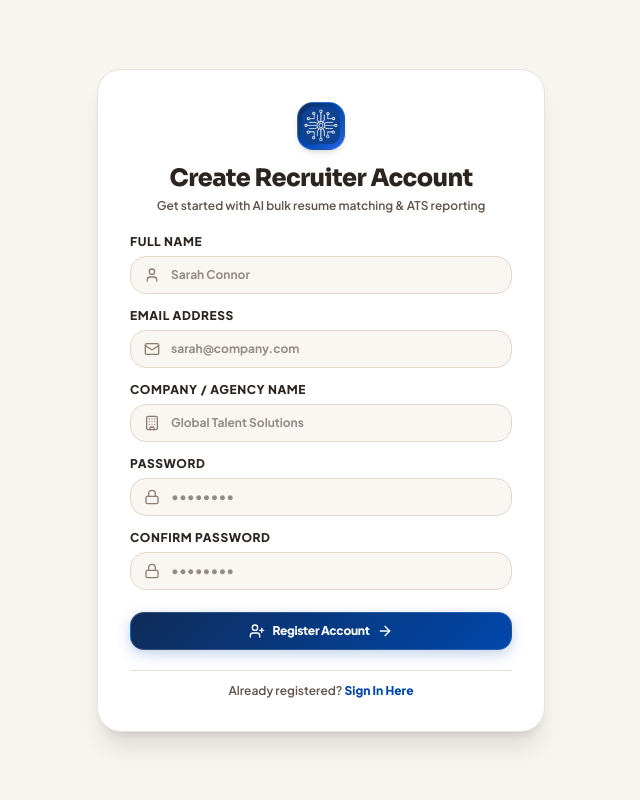
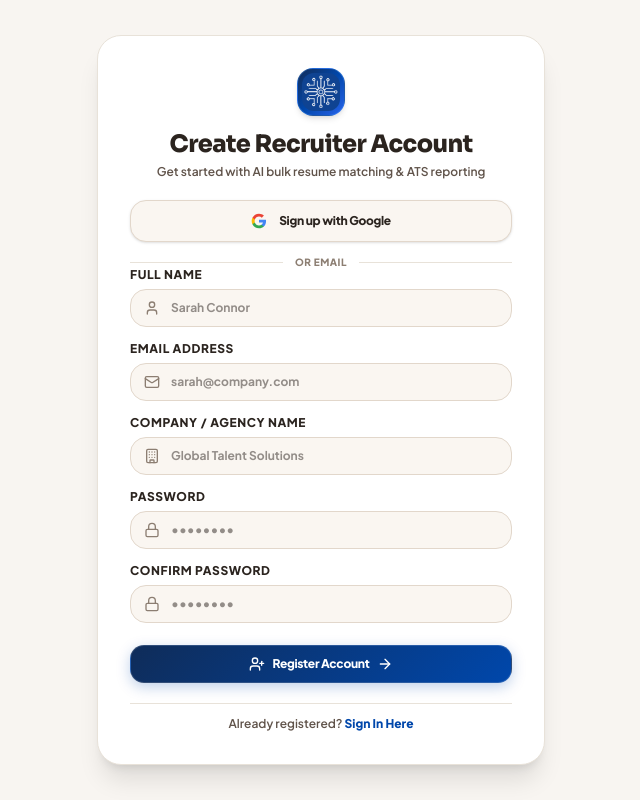
Before and after one commit to jitendarendla/AI_Resume_Analyzer, a Next.js app in the folder frontend/: page /register in a window 1280 px wide. Shown: the whole page, without its empty margins (319-959 px from the left). Built offline with nearby package versions, Linux system fonts and the light colour scheme; no server answers.

Commit message:
Integrate Firebase Google Account Authentication alongside native JWT Authentication system

```diff
--- a/frontend/package.json
+++ b/frontend/package.json
@@ -11,6 +11,7 @@
   "dependencies": {
     "axios": "^1.18.1",
     "clsx": "^2.1.1",
+    "firebase": "^12.17.0",
     "framer-motion": "^12.42.2",
     "lucide-react": "^1.25.0",
     "next": "16.2.10",
--- a/frontend/src/app/login/page.tsx
+++ b/frontend/src/app/login/page.tsx
@@ -5,15 +5,16 @@ import Link from 'next/link';
 import { useRouter } from 'next/navigation';
 import { useAuth } from '@/context/AuthContext';
 import { api } from '@/lib/api';
-import { Mail, Lock, LogIn, AlertCircle, ArrowRight, ShieldCheck } from 'lucide-react';
+import { Mail, Lock, LogIn, AlertCircle, ArrowRight } from 'lucide-react';
 
 export default function LoginPage() {
   const [email, setEmail] = useState('');
   const [password, setPassword] = useState('');
   const [error, setError] = useState('');
   const [loading, setLoading] = useState(false);
+  const [googleLoading, setGoogleLoading] = useState(false);
 
-  const { loginUser } = useAuth();
+  const { loginUser, loginWithGoogle } = useAuth();
   const router = useRouter();
 
   const handleSubmit = async (e: React.FormEvent) => {
@@ -39,6 +40,19 @@ export default function LoginPage() {
     }
   };
 
+  const handleGoogleSignIn = async () => {
+    setError('');
+    setGoogleLoading(true);
+
+    try {
+      await loginWithGoogle();
+    } catch (err: any) {
+      setError(err.message || 'Google sign in failed. Please try again.');
+    } finally {
+      setGoogleLoading(false);
+    }
+  };
+
   return (
     <div className="min-h-screen bg-[#F8F5F1] text-[#2B241F] flex flex-col items-center justify-center p-4 sm:p-6 font-sans relative overflow-hidden">
       <div className="w-full max-w-md p-6 sm:p-8 rounded-3xl bg-white shadow-xl space-y-6 relative z-10 border border-[#E8E2D9]">
@@ -51,7 +65,7 @@ export default function LoginPage() {
           </Link>
           <div>
             <h1 className="text-xl sm:text-2xl font-black text-[#2B241F]">Recruiter Sign In</h1>
-            <p className="text-xs font-semibold text-[#60534A] mt-1">Enter your credentials to access your candidate dashboard</p>
+            <p className="text-xs font-semibold text-[#60534A] mt-1">Access your bulk resume evaluation dashboard</p>
           </div>
         </div>
 
@@ -61,6 +75,46 @@ export default function LoginPage() {
             <span>{error}</span>
           </div>
         )}
+
+        {/* Google Sign In Button */}
+        <button
+          type="button"
+          onClick={handleGoogleSignIn}
+          disabled={googleLoading || loading}
+          className="w-full border border-[#E2D7CB] bg-[#FAF6F1] hover:bg-[#EFE7DE] text-[#2B241F] font-bold text-xs rounded-2xl py-3 px-4 flex items-center justify-center gap-3 transition-all cursor-pointer shadow-sm hover:shadow-md disabled:opacity-50"
+        >
+          {googleLoading ? (
+            <div className="w-4 h-4 border-2 border-[#0F2C59] border-t-transparent rounded-full animate-spin" />
+          ) : (
+            <svg className="w-4 h-4 shrink-0" viewBox="0 0 24 24">
+              <path
+                fill="#4285F4"
+                d="M22.56 12.25c0-.78-.07-1.53-.2-2.25H12v4.26h5.92c-.26 1.37-1.04 2.53-2.21 3.31v2.77h3.57c2.08-1.92 3.28-4.74 3.28-8.09z"
+              />
+              <path
+                fill="#34A853"
+                d="M12 23c2.97 0 5.46-.98 7.28-2.66l-3.57-2.77c-.98.66-2.23 1.06-3.71 1.06-2.86 0-5.29-1.93-6.16-4.53H2.18v2.84C3.99 20.53 7.7 23 12 23z"
+              />
+              <path
+                fill="#FBBC05"
+                d="M5.84 14.09c-.22-.66-.35-1.36-.35-2.09s.13-1.43.35-2.09V7.06H2.18C1.43 8.55 1 10.22 1 12s.43 3.45 1.18 4.94l2.85-2.22.81-.63z"
+              />
+              <path
+                fill="#EA4335"
+                d="M12 5.38c1.62 0 3.06.56 4.21 1.64l3.15-3.15C17.45 2.09 14.97 1 12 1 7.7 1 3.99 3.47 2.18 7.06l3.66 2.84c.87-2.6 3.3-4.52 6.16-4.52z"
+              />
+            </svg>
+          )}
+          <span className="font-extrabold">Sign in with Google</span>
+        </button>
+
+        {/* Divider */}
+        <div className="relative flex items-center justify-center my-2">
+          <div className="border-t border-[#E8E2D9] w-full" />
+          <span className="bg-white px-3 text-[10px] font-black text-[#8C7E72] uppercase tracking-wider absolute">
+            or email
+          </span>
+        </div>
 
         <form onSubmit={handleSubmit} className="space-y-4">
           <div>
@@ -104,7 +158,7 @@ export default function LoginPage() {
 
           <button
             type="submit"
-            disabled={loading}
+            disabled={loading || googleLoading}
             className="sleek-btn-primary w-full text-xs font-black py-3.5 cursor-pointer disabled:opacity-50 mt-2 shadow-lg"
           >
             {loading ? (
--- a/frontend/src/app/register/page.tsx
+++ b/frontend/src/app/register/page.tsx
@@ -3,6 +3,7 @@
 import React, { useState } from 'react';
 import Link from 'next/link';
 import { useRouter } from 'next/navigation';
+import { useAuth } from '@/context/AuthContext';
 import { api } from '@/lib/api';
 import { User, Mail, Building, Lock, UserPlus, AlertCircle, ArrowRight, CheckCircle2 } from 'lucide-react';
 
@@ -15,7 +16,9 @@ export default function RegisterPage() {
   const [error, setError] = useState('');
   const [success, setSuccess] = useState('');
   const [loading, setLoading] = useState(false);
+  const [googleLoading, setGoogleLoading] = useState(false);
 
+  const { loginWithGoogle } = useAuth();
   const router = useRouter();
 
   const handleSubmit = async (e: React.FormEvent) => {
@@ -54,6 +57,19 @@ export default function RegisterPage() {
     }
   };
 
+  const handleGoogleSignIn = async () => {
+    setError('');
+    setGoogleLoading(true);
+
+    try {
+      await loginWithGoogle();
+    } catch (err: any) {
+      setError(err.message || 'Google sign in failed. Please try again.');
+    } finally {
+      setGoogleLoading(false);
+    }
+  };
+
   return (
     <div className="min-h-screen bg-[#F8F5F1] text-[#2B241F] flex flex-col items-center justify-center p-4 sm:p-6 font-sans relative overflow-hidden">
       <div className="w-full max-w-md p-6 sm:p-8 rounded-3xl bg-white shadow-xl space-y-5 relative z-10 border border-[#E8E2D9]">
@@ -83,6 +99,46 @@ export default function RegisterPage() {
             <span>{success}</span>
           </div>
         )}
+
+        {/* Google Sign Up Button */}
+        <button
+          type="button"
+          onClick={handleGoogleSignIn}
+          disabled={googleLoading || loading}
+          className="w-full border border-[#E2D7CB] bg-[#FAF6F1] hover:bg-[#EFE7DE] text-[#2B241F] font-bold text-xs rounded-2xl py-3 px-4 flex items-center justify-center gap-3 transition-all cursor-pointer shadow-sm hover:shadow-md disabled:opacity-50"
+        >
+          {googleLoading ? (
+            <div className="w-4 h-4 border-2 border-[#0F2C59] border-t-transparent rounded-full animate-spin" />
+          ) : (
+            <svg className="w-4 h-4 shrink-0" viewBox="0 0 24 24">
+              <path
+                fill="#4285F4"
+                d="M22.56 12.25c0-.78-.07-1.53-.2-2.25H12v4.26h5.92c-.26 1.37-1.04 2.53-2.21 3.31v2.77h3.57c2.08-1.92 3.28-4.74 3.28-8.09z"
+              />
+              <path
+                fill="#34A853"
+                d="M12 23c2.97 0 5.46-.98 7.28-2.66l-3.57-2.77c-.98.66-2.23 1.06-3.71 1.06-2.86 0-5.29-1.93-6.16-4.53H2.18v2.84C3.99 20.53 7.7 23 12 23z"
+              />
+              <path
+                fill="#FBBC05"
+                d="M5.84 14.09c-.22-.66-.35-1.36-.35-2.09s.13-1.43.35-2.09V7.06H2.18C1.43 8.55 1 10.22 1 12s.43 3.45 1.18 4.94l2.85-2.22.81-.63z"
+              />
+              <path
+                fill="#EA4335"
+                d="M12 5.38c1.62 0 3.06.56 4.21 1.64l3.15-3.15C17.45 2.09 14.97 1 12 1 7.7 1 3.99 3.47 2.18 7.06l3.66 2.84c.87-2.6 3.3-4.52 6.16-4.52z"
+              />
+            </svg>
+          )}
+          <span className="font-extrabold">Sign up with Google</span>
+        </button>
+
+        {/* Divider */}
+        <div className="relative flex items-center justify-center my-1">
+          <div className="border-t border-[#E8E2D9] w-full" />
+          <span className="bg-white px-3 text-[10px] font-black text-[#8C7E72] uppercase tracking-wider absolute">
+            or email
+          </span>
+        </div>
 
         <form onSubmit={handleSubmit} className="space-y-3.5">
           <div>
@@ -171,7 +227,7 @@ export default function RegisterPage() {
 
           <button
             type="submit"
-            disabled={loading}
+            disabled={loading || googleLoading}
             className="sleek-btn-primary w-full text-xs font-black py-3.5 cursor-pointer disabled:opacity-50 mt-2 shadow-lg"
           >
             {loading ? (
--- a/frontend/src/context/AuthContext.tsx
+++ b/frontend/src/context/AuthContext.tsx
@@ -3,6 +3,8 @@
 import React, { createContext, useContext, useState, useEffect } from 'react';
 import { api } from '@/lib/api';
 import { useRouter, usePathname } from 'next/navigation';
+import { signInWithPopup } from 'firebase/auth';
+import { auth, googleProvider } from '@/lib/firebase';
 
 interface RecruiterUser {
   id: string;
@@ -19,6 +21,7 @@ interface AuthContextType {
   user: RecruiterUser | null;
   token: string | null;
   loginUser: (tokenData: any) => void;
+  loginWithGoogle: () => Promise<any>;
   logoutUser: () => void;
   isLoading: boolean;
 }
@@ -27,6 +30,7 @@ const AuthContext = createContext<AuthContextType>({
   user: null,
   token: null,
   loginUser: () => {},
+  loginWithGoogle: async () => {},
   logoutUser: () => {},
   isLoading: true,
 });
@@ -67,8 +71,7 @@ export const AuthProvider = ({ children }: { children: React.ReactNode }) => {
           }
         })
         .catch(() => {
-          // Token expired or invalid
-          console.warn('Session expired');
+          console.warn('Session check complete');
         })
         .finally(() => {
           setIsLoading(false);
@@ -80,7 +83,15 @@ export const AuthProvider = ({ children }: { children: React.ReactNode }) => {
 
   const loginUser = (tokenData: any) => {
     if (tokenData.access_token) {
-      const u = tokenData.user || {};
+      const u = tokenData.user || {
+        id: tokenData.recruiter_id,
+        recruiter_id: tokenData.recruiter_id,
+        email: tokenData.email,
+        name: tokenData.name,
+        full_name: tokenData.name,
+        company: tokenData.company,
+        is_admin: tokenData.is_admin,
+      };
       const formattedUser = {
         ...u,
         full_name: u.name || u.full_name || 'Recruiter'
@@ -93,6 +104,43 @@ export const AuthProvider = ({ children }: { children: React.ReactNode }) => {
     router.push('/dashboard');
   };
 
+  const loginWithGoogle = async () => {
+    try {
+      const result = await signInWithPopup(auth, googleProvider);
+      const gUser = result.user;
+
+      const response = await api.post('/api/auth/google-login', {
+        email: gUser.email,
+        name: gUser.displayName || 'Google Recruiter',
+        google_uid: gUser.uid,
+        photo_url: gUser.photoURL || '',
+      });
+
+      if (response.data && response.data.access_token) {
+        const recruiterObj = {
+          id: response.data.recruiter_id,
+          recruiter_id: response.data.recruiter_id,
+          email: response.data.email,
+          name: response.data.name,
+          full_name: response.data.name,
+          company: response.data.company || 'Google Account',
+          is_admin: response.data.is_admin,
+          avatar_url: gUser.photoURL || response.data.avatar_url || '',
+        };
+
+        localStorage.setItem('token', response.data.access_token);
+        localStorage.setItem('recruiter', JSON.stringify(recruiterObj));
+        setToken(response.data.access_token);
+        setUser(recruiterObj);
+        router.push('/dashboard');
+        return recruiterObj;
+      }
+    } catch (err: any) {
+      console.error('Google Sign In Error:', err);
+      throw new Error(err.response?.data?.detail || err.message || 'Google sign in failed.');
+    }
+  };
+
   const logoutUser = () => {
     localStorage.removeItem('token');
     localStorage.removeItem('recruiter');
@@ -102,7 +150,7 @@ export const AuthProvider = ({ children }: { children: React.ReactNode }) => {
   };
 
   return (
-    <AuthContext.Provider value={{ user, token, loginUser, logoutUser, isLoading }}>
+    <AuthContext.Provider value={{ user, token, loginUser, loginWithGoogle, logoutUser, isLoading }}>
       {children}
     </AuthContext.Provider>
   );
--- /dev/null
+++ b/frontend/src/lib/firebase.ts
@@ -0,0 +1,23 @@
+import { initializeApp, getApps, getApp } from "firebase/app";
+import { getAuth, GoogleAuthProvider } from "firebase/auth";
+
+const firebaseConfig = {
+  apiKey: process.env.NEXT_PUBLIC_FIREBASE_API_KEY || "AIzaSyAY5ypJh_LcDco1L90PQqQVzh8N0ekJsh8",
+  authDomain: process.env.NEXT_PUBLIC_FIREBASE_AUTH_DOMAIN || "ai-resume-analyzer-9cd34.firebaseapp.com",
+  projectId: process.env.NEXT_PUBLIC_FIREBASE_PROJECT_ID || "ai-resume-analyzer-9cd34",
+  storageBucket: process.env.NEXT_PUBLIC_FIREBASE_STORAGE_BUCKET || "ai-resume-analyzer-9cd34.firebasestorage.app",
+  messagingSenderId: process.env.NEXT_PUBLIC_FIREBASE_MESSAGING_SENDER_ID || "815551152014",
+  appId: process.env.NEXT_PUBLIC_FIREBASE_APP_ID || "1:815551152014:web:5e13cd36738e70b411eedf",
+  measurementId: process.env.NEXT_PUBLIC_FIREBASE_MEASUREMENT_ID || "G-QZR2J75ZCD"
+};
+
+// Initialize Firebase safely without duplicate app re-initialization
+const app = getApps().length > 0 ? getApp() : initializeApp(firebaseConfig);
+const auth = getAuth(app);
+const googleProvider = new GoogleAuthProvider();
+
+googleProvider.setCustomParameters({
+  prompt: 'select_account'
+});
+
+export { app, auth, googleProvider };
```
Also changed, not shown: 2 other files (tests, documents, lock files or other folders).
